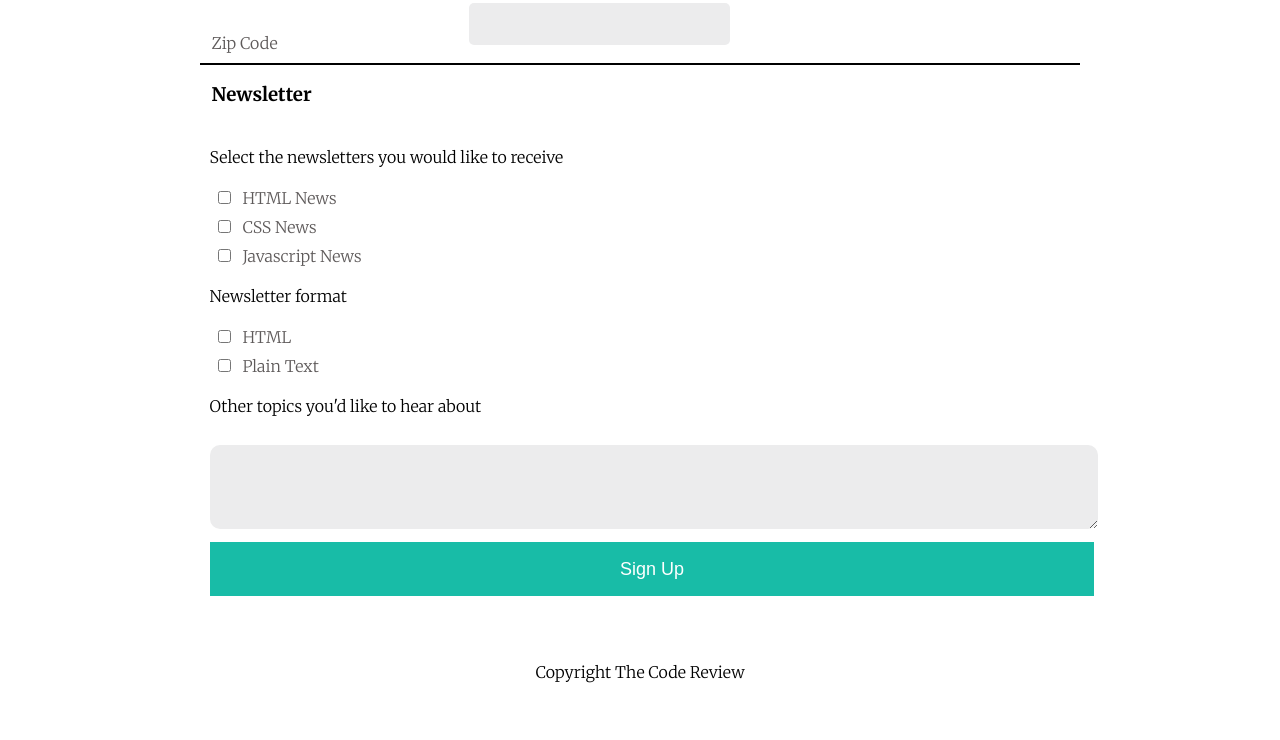
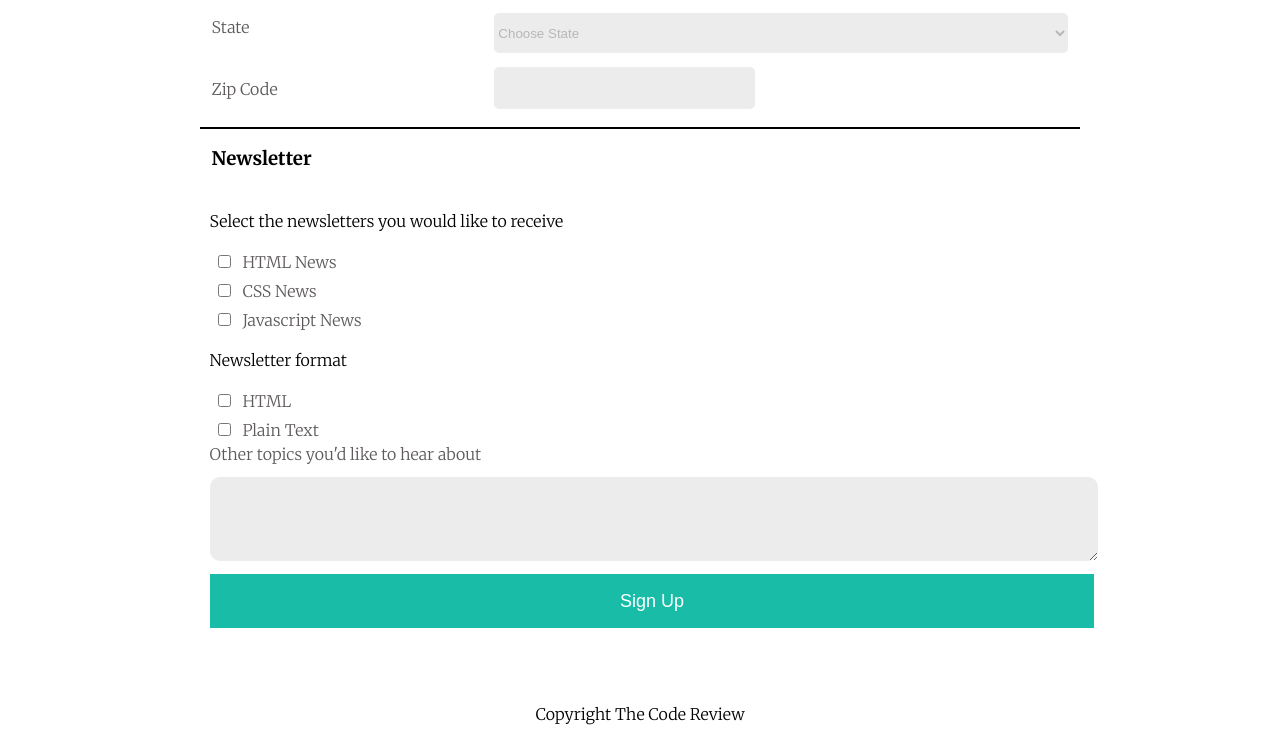
Before and after one commit to GeeR13/Project3-Online-Registration, a plain HTML site: page index.html in a window 1280 px wide. Shown: the part 667-1407 px from the top of the page. Before the commit the page ends 1365 px from the top, so only its background shows below. Drawn offline with Linux system fonts and the light colour scheme.

Commit message:
css changes
*added a label for textarea
*deleted p element and added text to for label
*lowered the form-field input width percent
*lowered the form-field label margin-top px
*lowered percent on user state form-field

```diff
--- a/css/styles.css
+++ b/css/styles.css
@@ -20,7 +20,7 @@ Base Styles
 
 .header1 {
     width: 100%;
-    height: 2em;
+    height: 3.5em;
     margin-top: 0;
     padding-top: 1em;
     text-transform: uppercase;
@@ -47,6 +47,7 @@ Base Styles
     display: flex;
     flex-direction: column;
     width: 90%;
+    padding: 10px;
     margin: 0 auto;
     margin-top: .3em;
     border-top: 1px solid #000;
@@ -104,8 +105,7 @@ text-area:focus {
 }
 
 ::placeholder {
-    padding-left: 85%;
-    padding-right: 3%;
+    text-align: right;
 }
 
 .newsletter-container {
@@ -157,27 +157,30 @@ Media Queries
 /* Desktop*/
 
 @media(min-width: 768px) {
+    .newsletter {
+        margin-bottom: 6px;
+    }
     .form-container,
     .newsletter-container {
         width: 70%;
         margin: 0 auto;
     }
     .form-field input {
-        width: 70%;
+        width: 66%;
         float: right;
     }
     .form-field label {
         float: left;
         clear: both;
-        margin-top: 30px;
+        margin-top: 12px;
     }
     .form-field input[name=user_zipcode] {
         float: none;
-        margin-left: 30%;
+        margin-left: 33%;
         width: 30%;
     }
     .form-field select[name=user_state] {
-        width: 70%;
+        width: 67%;
         float: right;
         margin-bottom: 1em;
     }
--- a/index.html
+++ b/index.html
@@ -84,7 +84,7 @@
                 <option value="Washington">WA</option>
                 <option value="West Virginia">WV</option>
                 <option value="Wisconsin">WI</option>
-                <option value="Alabama">WY</option>
+                <option value="Wyoming">WY</option>
             </select>
             <label for="zipcode">Zip Code</label>
             <input type="text" id="zipcode" name="user_zipcode">
@@ -115,8 +115,9 @@
                 <input type="checkbox" id="plain_text" name="plain_text">
                 <label for="plain_text">Plain Text</label>
             </div>
-            <p>Other topics you'd like to hear about </p>
+            <label for="othertopics">Other topics you'd like to hear about</label>
             <textarea id="othertopics" name="othertopics"></textarea>
+
             <button class="signup" type="submit">Sign Up</button>
         </fieldset>
 
```
